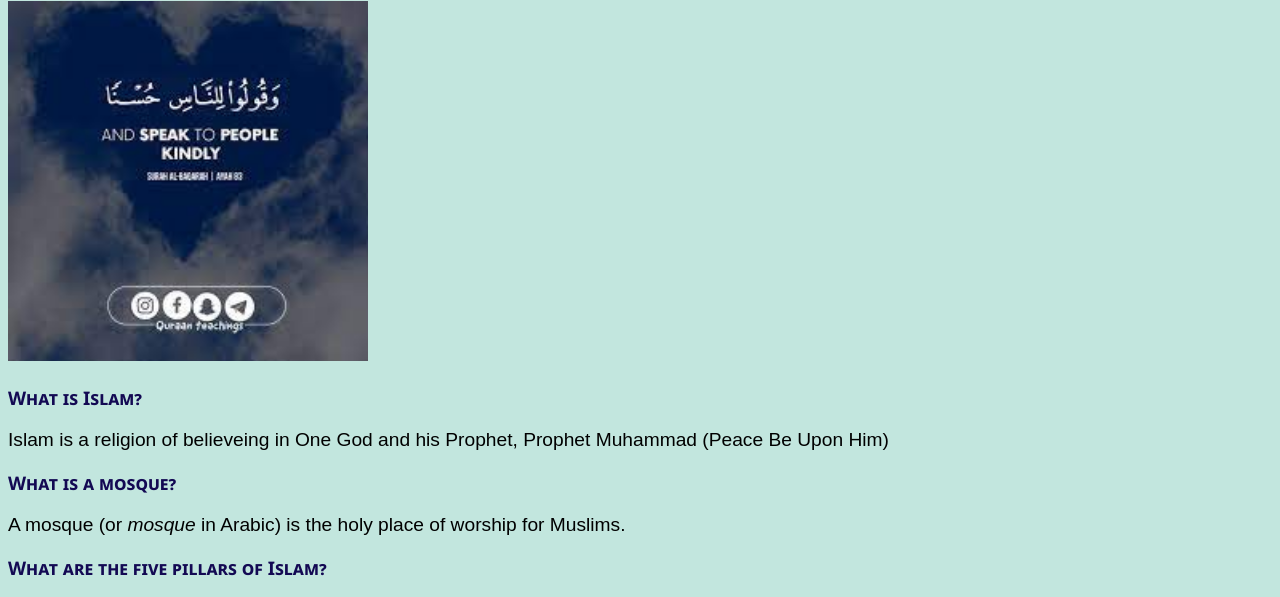
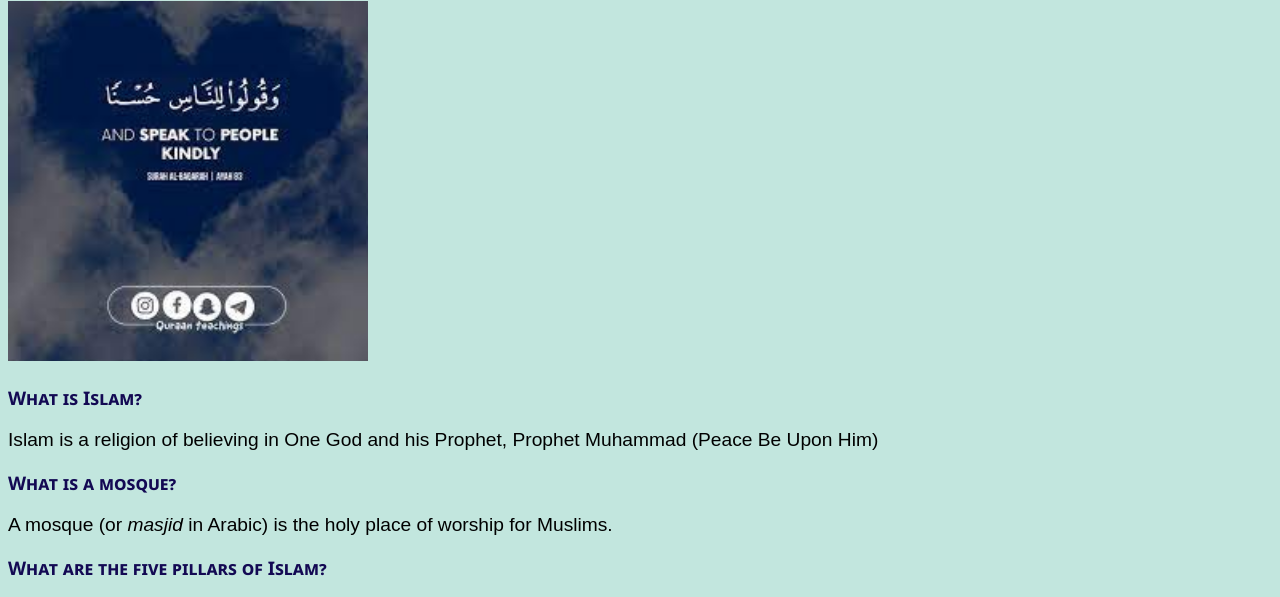
Before and after one commit to aishmeister/icjar.io, a plain HTML site: page explore.html in a window 1280 px wide. Shown: the part 150-747 px from the top of the page. Drawn offline with Linux system fonts and the light colour scheme.

Commit message:
Update explore.html

```diff
--- a/explore.html
+++ b/explore.html
@@ -45,14 +45,14 @@
 
 
  <h3>What is Islam?</h3>
- <p> Islam is a religion of believeing in One God and his Prophet, Prophet Muhammad (Peace Be Upon Him) </p>
+ <p> Islam is a religion of believing in One God and his Prophet, Prophet Muhammad (Peace Be Upon Him) </p>
 
 
 
 
 <section>
     <h3>What is a mosque?</h3>
-    <p>A mosque (or <i>mosque</i> in Arabic) is the holy place of worship for Muslims.</p>
+    <p>A mosque (or <i>masjid</i> in Arabic) is the holy place of worship for Muslims.</p>
 
 </section>
 
```
